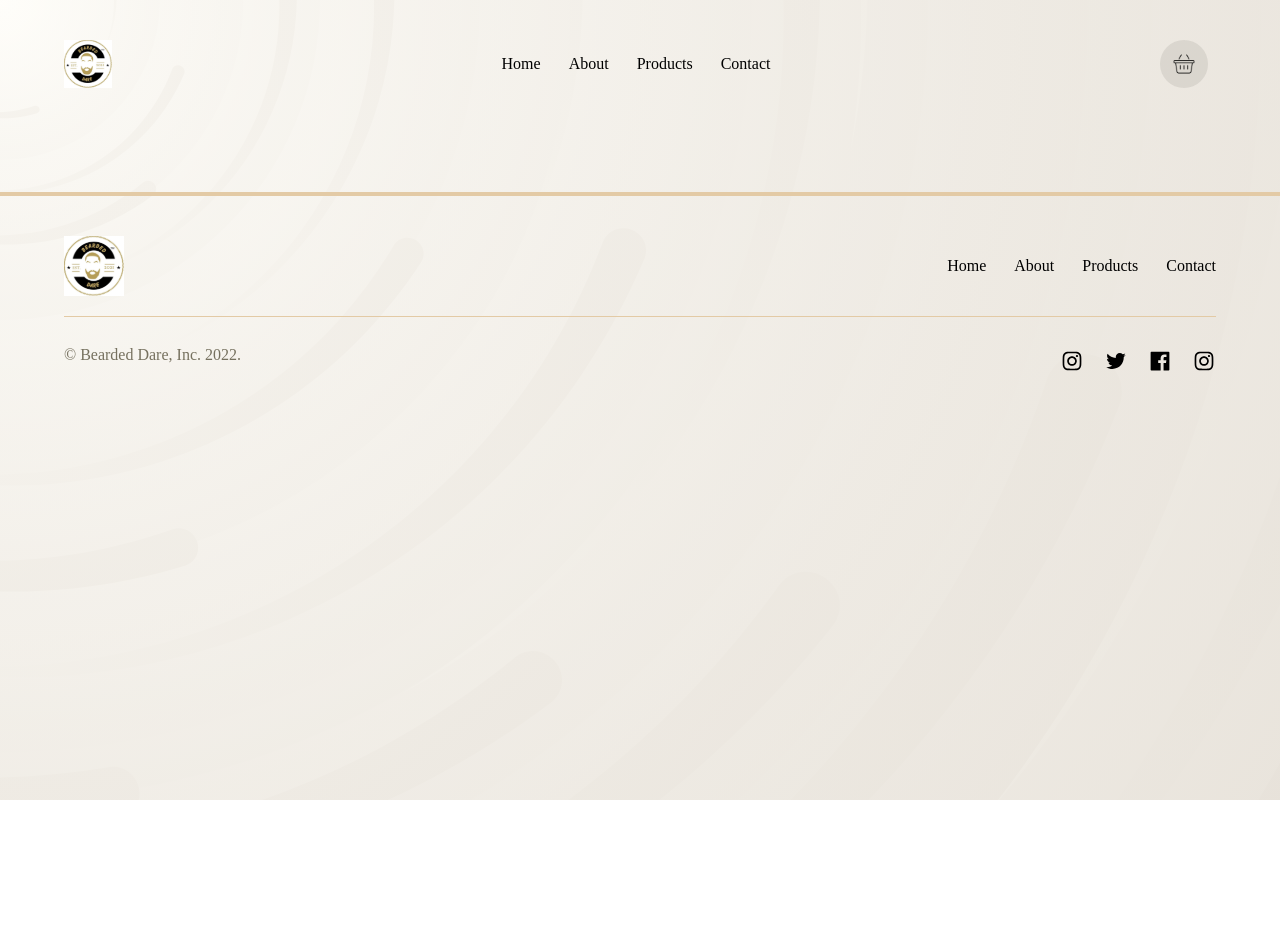
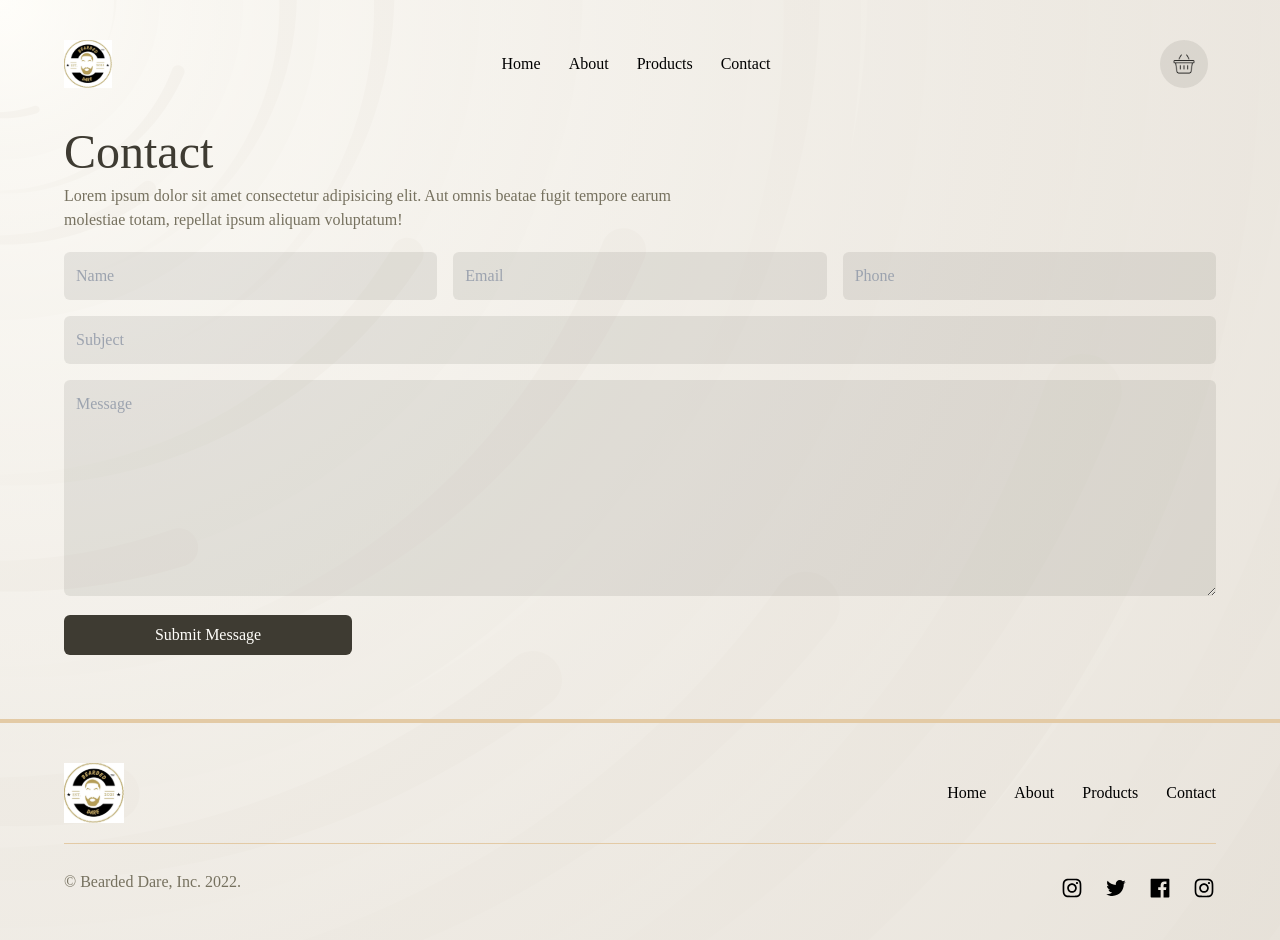
Before and after one commit to Aheedjo/bearded-dare, a Next.js app: page /Contact in a window 1280 px wide. Before the commit the page ends 800 px from the top, so only its background shows below. Built offline with nearby package versions, Linux system fonts and the light colour scheme; a web font is replaced by a local one.

Commit message:
contact page added and some other minor fixes

```diff
--- a/src/pages/Contact.jsx
+++ b/src/pages/Contact.jsx
@@ -1,7 +1,34 @@
-import React from "react";
+import styles from "../styles/Contact.module.scss";
+import Button from "../components/button/Button";
 
 const Contact = () => {
-    return <div></div>;
+    return (
+        <main className={styles.container}>
+            <header>
+                <h1>Contact</h1>
+                <p>
+                    Lorem ipsum dolor sit amet consectetur adipisicing elit. Aut omnis beatae fugit tempore earum
+                    molestiae totam, repellat ipsum aliquam voluptatum!
+                </p>
+            </header>
+            <form action="" className={styles.form}>
+                <div>
+                    <div>
+                        <input type="text" name="" id={styles.input} placeholder="Name" />
+                        <input type="text" name="" id={styles.input} placeholder="Email" />
+                        <input type="text" name="" id={styles.input} placeholder="Phone" />
+                    </div>
+                    <div>
+                        <input type="text" name="" id={styles.input} placeholder="Subject" />
+                    </div>
+                    <div>
+                        <textarea name="" id={styles.input} cols="30" rows="8" placeholder="Message"></textarea>
+                    </div>
+                </div>
+                <Button text={"Submit Message"} />
+            </form>
+        </main>
+    );
 };
 
 export default Contact;
--- a/src/pages/Index.jsx
+++ b/src/pages/Index.jsx
@@ -1,8 +1,6 @@
 import Head from "next/head";
 import styles from "../styles/Home.module.scss";
-import Nav from "../components/nav/Nav";
 import Button from "../components/button/Button";
-import Footer from "../components/footer/Footer";
 import { BsArrowRightCircleFill } from "react-icons/bs";
 import { benefits, testimonials } from "../data/data";
 
--- a/src/styles/About.module.scss
+++ b/src/styles/About.module.scss
@@ -1,5 +1,5 @@
 .container {
-    @apply w-[90%] max-w-[1440px] mx-auto mt-10;
+    @apply w-[90%] max-w-[1440px] mx-auto mt-5;
 
     header h1 {
         @apply text-center max-w-md md:max-w-lg mx-auto;
@@ -27,7 +27,7 @@
     }
 
     .textCont1 {
-        @apply flex flex-col md:flex-row gap-5;
+        @apply flex flex-col md:flex-row gap-5 md:gap-20;
     }
 
     .textCont2 {
--- /dev/null
+++ b/src/styles/Contact.module.scss
@@ -0,0 +1,23 @@
+.container {
+    @apply w-[90%] max-w-[1440px] mx-auto mt-5 md:mt-0;
+
+    header {
+        @apply max-w-2xl;
+    }
+
+    .form {
+        > div {
+            @apply flex flex-col gap-4 mt-5 mb-1;
+
+            div {
+                #input {
+                    @apply px-3 py-3 bg-Headers bg-opacity-10 rounded-md w-full outline-none;
+                }
+            }
+
+            > div:first-of-type {
+                @apply grid lg:grid-cols-3 gap-4;
+            }
+        }
+    }
+}
--- a/src/styles/globals.css
+++ b/src/styles/globals.css
@@ -25,7 +25,7 @@ h3 {
 }
 
 h1 {
-    @apply text-3xl sm:text-4xl md:text-5xl;
+    @apply text-3xl sm:text-4xl md:text-5xl mb-2;
 }
 
 h2 {
```
